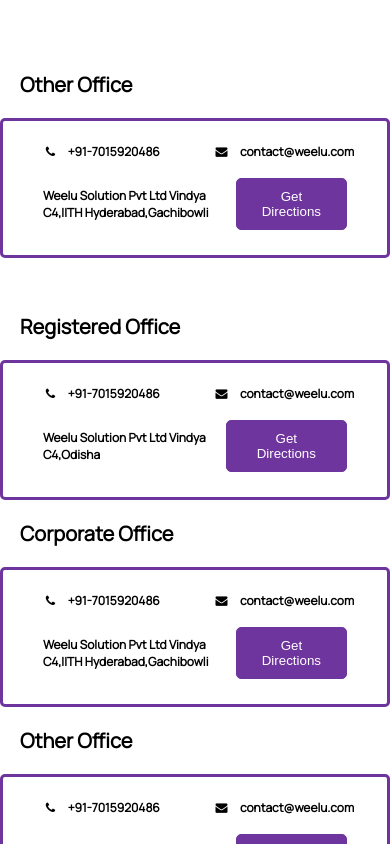
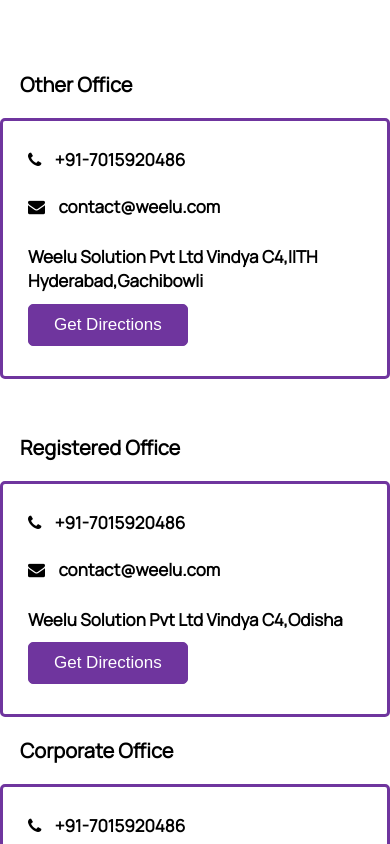
Before and after one commit to sachin-rohilla/FigmaLayout, a React (Create React App) app: page / in a window 390 px wide. Shown: the part 1580-2424 px from the top of the page. Built offline with nearby package versions, Linux system fonts and the light colour scheme.

Commit message:
ContactFrame

```diff
--- a/src/Components5/Section.css
+++ b/src/Components5/Section.css
@@ -74,6 +74,7 @@
   font-family: Manrope;
   padding: 10px 0px;
 }
+
 .box-1 {
   display: flex;
   justify-content: space-around;
@@ -149,6 +150,25 @@
     margin: 0 auto;
     width: auto;
   }
+  .box-1 {
+    display: flex;
+    flex-direction: column;
+    align-items: flex-start;
+  }
+  .box-para3,
+  .box-para1,
+  .box-para2,
+  .box-btn {
+    /* text-align: center; */
+    margin: 5px;
+    font-size: 17px;
+  }
+  .box-2 {
+    display: flex;
+    flex-direction: column;
+    align-items: flex-start;
+    margin: 10px;
+  }
 }
 @media screen and (max-width: 990px) {
   .section-container {
--- a/src/Components5/Section.js
+++ b/src/Components5/Section.js
@@ -97,8 +97,10 @@
               </p>
             </div>
             <div className="box-2">
+
               <p className="box-para3">
                 {" "}
+
                 Weelu Solution Pvt Ltd Vindya C4,IITH Hyderabad,Gachibowli
               </p>
               <button className="box-btn">Get Directions</button>
```
